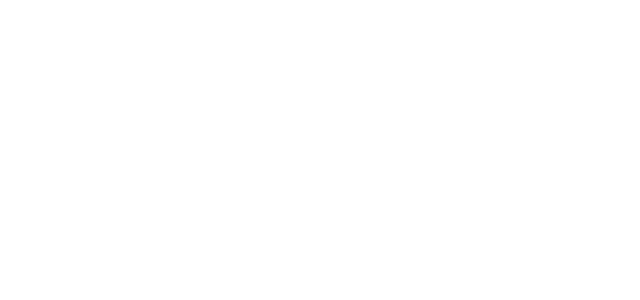
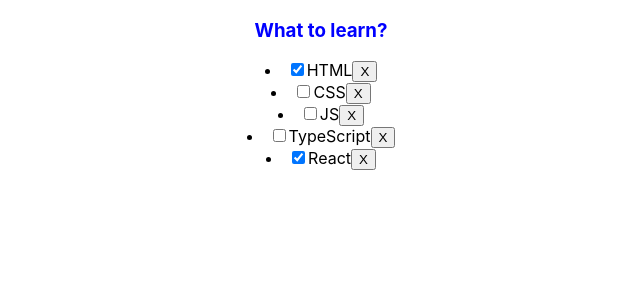
Before and after one commit to SRGREEN90/New-Todo-List, a React (Create React App) app: page / in a window 1280 px wide. Shown: the top 300 px of the page, without its empty margins (319-959 px from the left). Built offline with nearby package versions, Linux system fonts and the light colour scheme.

Commit message:
'added Todolist'

```diff
--- a/src/App.tsx
+++ b/src/App.tsx
@@ -1,12 +1,22 @@
 import React from 'react';
-import logo from './logo.svg';
 import './App.css';
+import Todolist from "./components/Todolist";
 
-
+export type TaskType = {
+    id: number
+    title: string
+    isDone: boolean
+}
 
 function App() {
-  const taskInitialState = [
-    {id: 1, }
+  const todoListTitle: string = 'What to learn?'
+
+  const taskInitialState: Array<TaskType> = [
+    {id: 1, title: 'HTML', isDone: true},
+    {id: 1, title: 'CSS', isDone: false},
+    {id: 1, title: 'JS', isDone: false},
+    {id: 1, title: 'TypeScript', isDone: false},
+    {id: 1, title: 'React', isDone: true}
   ]
 
 
@@ -15,6 +25,10 @@
 
   return (
     <div className="App">
+       <Todolist
+           tasks ={taskInitialState}
+           title={todoListTitle}
+       />
 
     </div>
   );
--- /dev/null
+++ b/src/components/Todolist.tsx
@@ -0,0 +1,34 @@
+import React, {FC} from 'react'
+import {TaskType} from "../App";
+import * as FS from "fs";
+
+type TodolistPropsType = {
+    tasks: Array<TaskType>
+    title: string
+}
+
+const Todolist: FC<TodolistPropsType> = ({tasks, title} ) => {
+
+    let TasksForRender = tasks.map(t => {
+        return(
+            <li key={t.id}>
+                <input type='checkbox' checked={t.isDone}></input>
+                <span>{t.title}</span>
+                <button>X</button>
+            </li>
+
+        )
+
+    })
+
+
+    return <div>
+        <h3 style={{color: 'blue'}}>{title}</h3>
+           <div>
+               {TasksForRender}
+           </div>
+
+        </div>
+
+}
+export default Todolist
```
